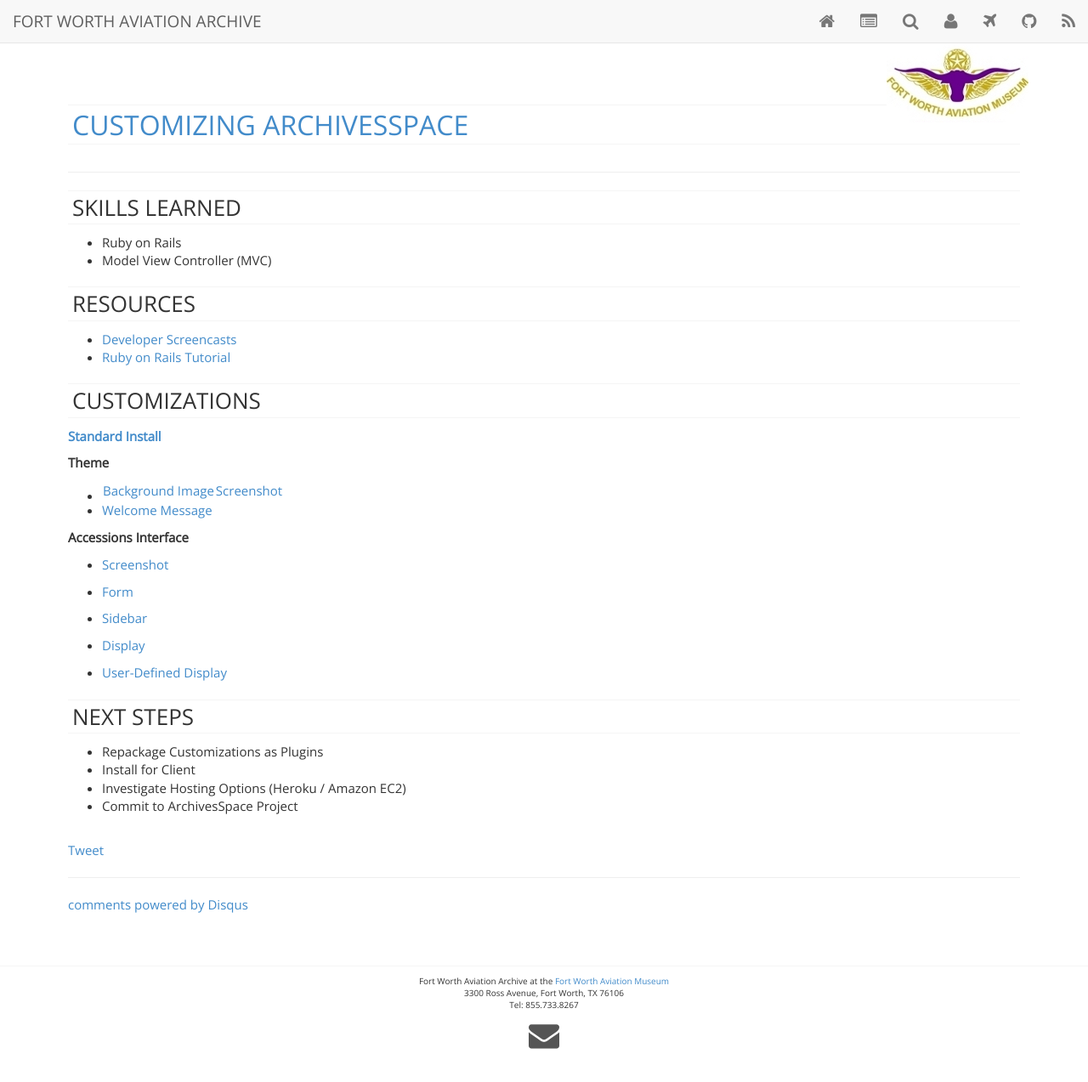
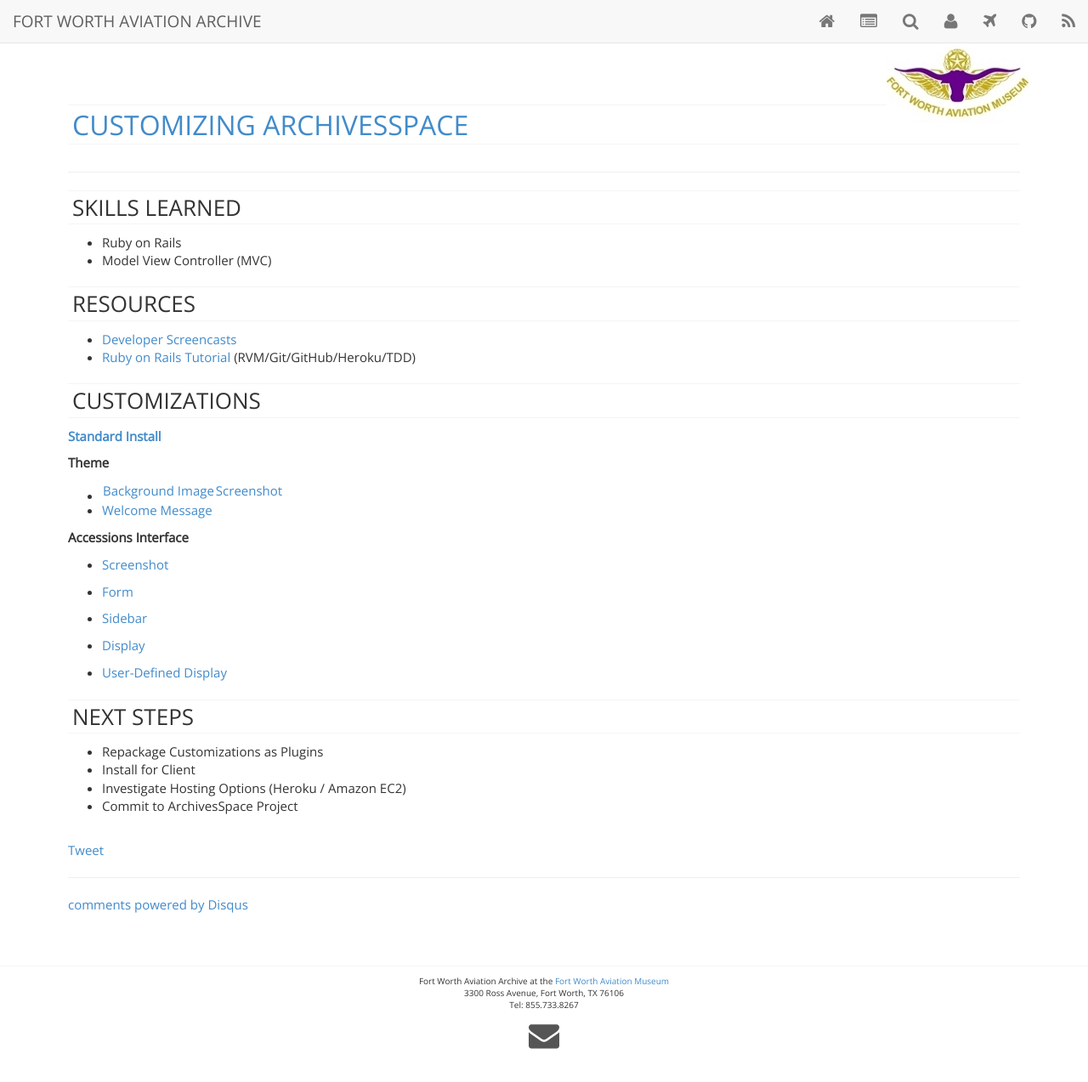
Before and after one commit to vmap/vmap.github.io, a Jekyll site: the page built from _posts/2013-11-24-customizing-archivesspace.md, in a window 1280 px wide and 1388 px high, cut to the strip 0-1284 px from the top of the window. Shown: the top 1273 px of the strip at 85% size. Built offline with Jekyll 4.4.1, drawn with Linux system fonts in a browser that asks for light colours; nearby versions of some CDN libraries; Markdown is read by kramdown in place of the engine named in the settings; comment, search, counter and statistics services are not loaded.

Commit message:
Updated 2013-11-24-customizing-archivesspace.md

```diff
--- a/_posts/2013-11-24-customizing-archivesspace.md
+++ b/_posts/2013-11-24-customizing-archivesspace.md
@@ -12,7 +12,7 @@
 
 ### Resources
 - [Developer Screencasts](http://www.youtube.com/channel/UCMBmBY_CsxwJy9rJKxQrVoQ/videos)
-- [Ruby on Rails Tutorial](http://ruby.railstutorial.org/)
+- [Ruby on Rails Tutorial](http://ruby.railstutorial.org/) (RVM/Git/GitHub/Heroku/TDD)
 
 ### Customizations
 **[Standard Install](http://alpha.archivesspace.org)**
```
